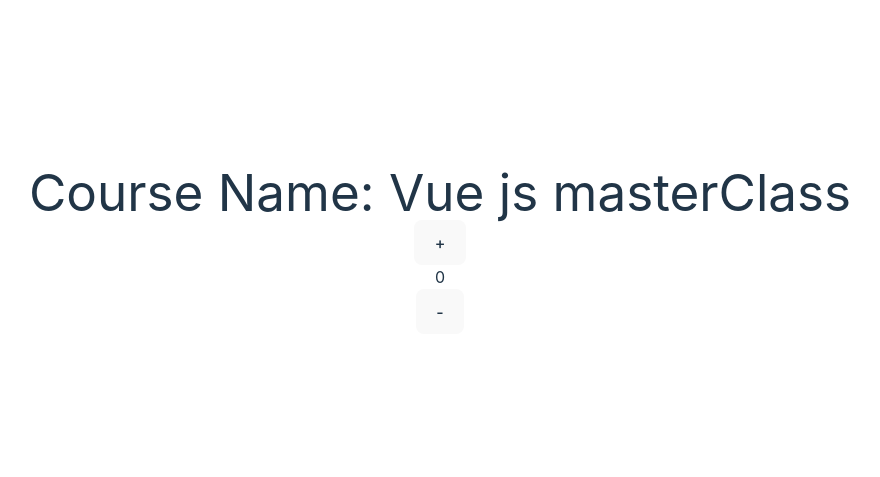
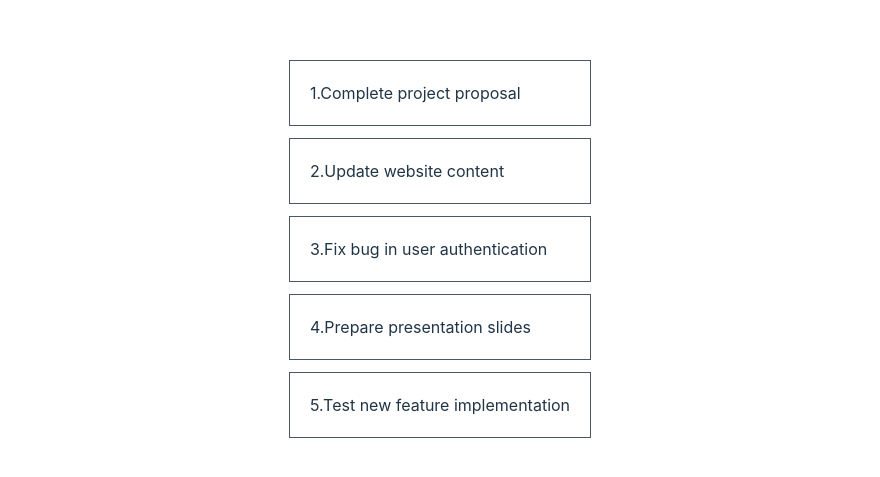
Before and after one commit to Nurunnahar1/vue.js, a Vue app in the folder vue4/: page / in a window 1280 px wide. Shown: the part 151-628 px from the top of the page, without its empty margins (200-1080 px from the left). Built offline with nearby package versions, Linux system fonts and the light colour scheme.

Commit message:
display index in loop

```diff
--- a/vue4/src/App.vue
+++ b/vue4/src/App.vue
@@ -1,18 +1,25 @@
 <script setup>
-import { ref } from "vue";
-
- let courseName = ref("Vue js masterClass");
-let count= ref(0);
+const tasks = [
+  "Complete project proposal",
+  "Update website content",
+  "Fix bug in user authentication",
+  "Prepare presentation slides",
+  "Test new feature implementation",
+];
 </script>
 
 <template>
- <h1>Course Name: {{ courseName }}</h1>
-
- <button @click="count++">+</button>
- <h3>{{ count }}</h3>
- <button @click="count--">-</button>
+  <section class="mx-auto container">
+    <section class="mx-auto container space-y-3">
+      <div
+        class="p-5 border border-gray-600 text-left"
+        v-for=" (task, index) in tasks "
+      >
+       {{ index+1 }}.{{ task }}
+      </div>
+    </section>
+  </section>
 </template>
 
 <style scoped>
-
 </style>
```
